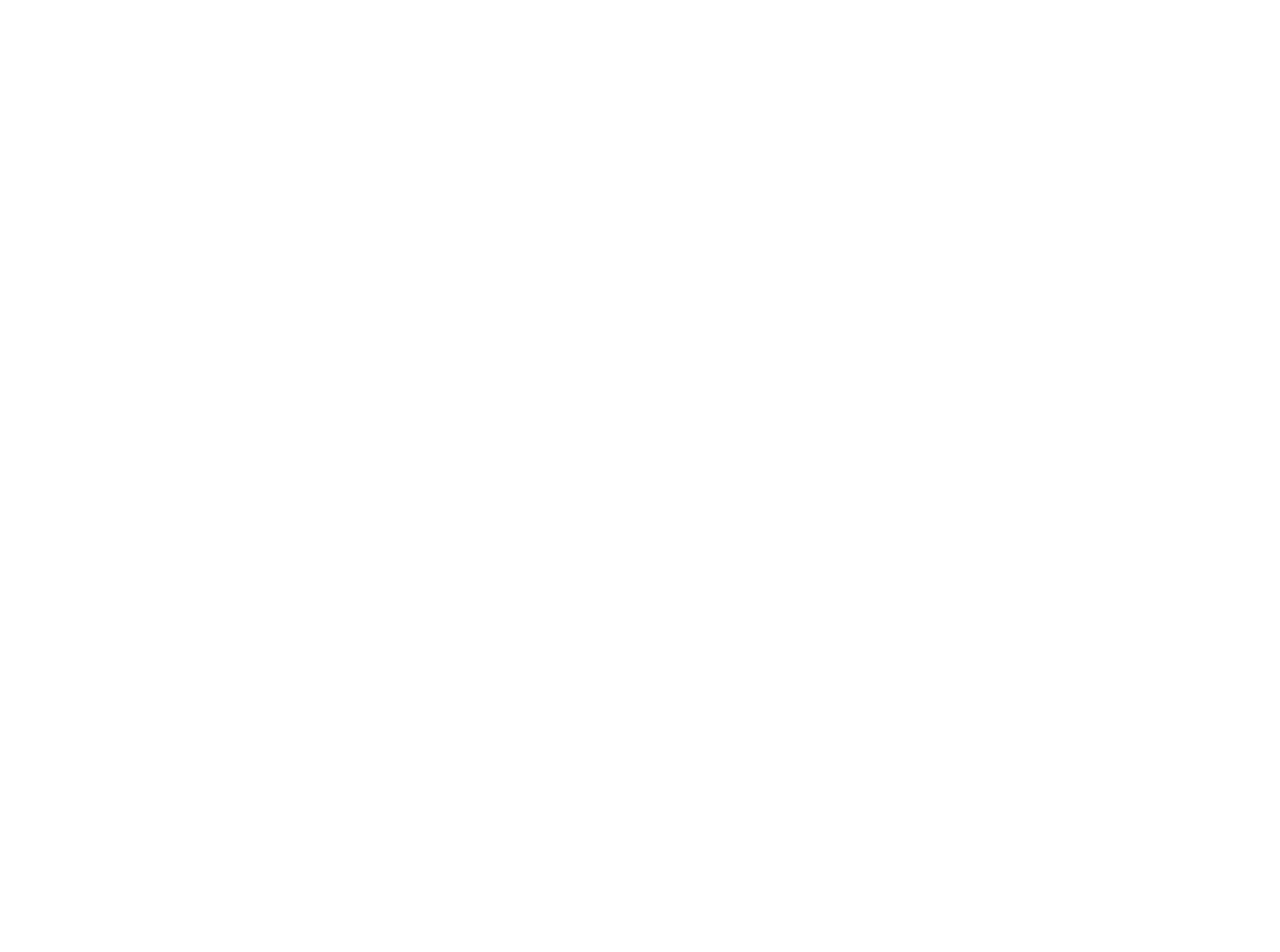
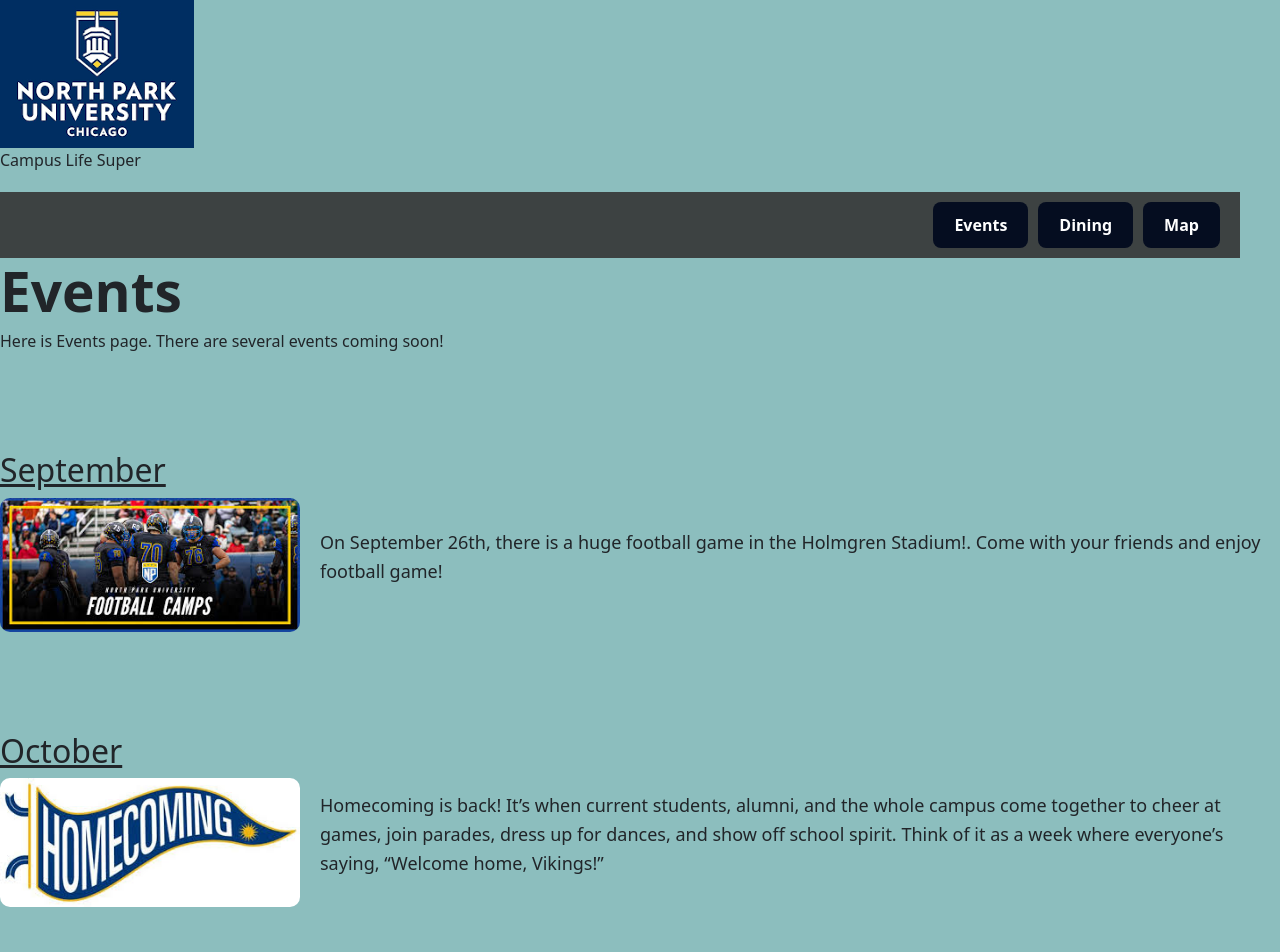
Before and after one commit to 0allinone0/Web-Dev-Final-project, a plain HTML site: page events.html in a window 1280 px wide. Shown: the top 952 px of the page. Before the commit the page ends 800 px from the top, so only its background shows below. Drawn offline with nearby package versions, Linux system fonts and the light colour scheme.

Commit message:
Events Page done(1st)

```diff
--- a/events.html
+++ b/events.html
@@ -0,0 +1,54 @@
+<!DOCTYPE html>
+<html lang="en">
+    <head>
+        <meta charset="utf-8">
+        <meta name = "viewport" content="width=device-width, initial-scale=1">
+        <title>Campus Life Super App</title>
+        <link href="https://cdn.jsdelivr.net/npm/bootstrap@5.3.8/dist/css/bootstrap.min.css" rel="stylesheet" integrity="sha384-sRIl4kxILFvY47J16cr9ZwB07vP4J8+LH7qKQnuqkuIAvNWLzeN8tE5YBujZqJLB" crossorigin="anonymous">
+        <link rel="stylesheet" href = "css/style.css">
+    </head>
+    <body>
+        <header class="site-header">
+            <a href="index.html">
+                <img src="images/School_Logo.png" alt="Campus Logo">
+            </a>
+            <div class="logo">Campus Life Super</div>
+            <div class="button-container">
+                <a href="events.html" class="btn">Events</a>
+                <a href="dinning.html" class="btn">Dining</a>
+                <a href="map.html" class="btn">Map</a>
+            </div>
+        </header>
+        <h1 class="title">Events</h1>
+        <h6> Here is Events page. There are several events coming soon!</h6>
+        <div style = "margin-top:100px" ><h2><u>September</u></h2>
+            <div class="image-text-container">
+                <img src="images/football pic.jpg" alt="FootBall Game" width="500" height="3000">
+                <div class="text">
+                    <p> On September 26th, there is a huge football game in the
+Holmgren Stadium!. Come with your friends and enjoy
+football game!</p>
+                </div>
+            </div>
+        </div>
+        <div style = "margin-top:100px" ><h2><u>October</u></h2>
+            <div class="image-text-container">
+                <img src="images/homecoming logo.jpg" alt="Homecoming Event" width="500" height="3000">
+                <div class="text">
+                    <p>  Homecoming is back!
+ It’s when current students, alumni, and the whole
+campus come together to cheer at games, join
+parades, dress up for dances, and show off school
+spirit. Think of it as a week where everyone’s saying,
+“Welcome home, Vikings!” </p>
+                </div>
+            </div>
+        </div>
+        <footer class="footer-container">
+            <p>About Us<br>
+
+            Contact: 123-456-7890<br>
+            Email: info@npuniversity.edu
+        </footer>
+    </body>
+</html>
```
Also changed, not shown: index.html (+3 -1 lines).
